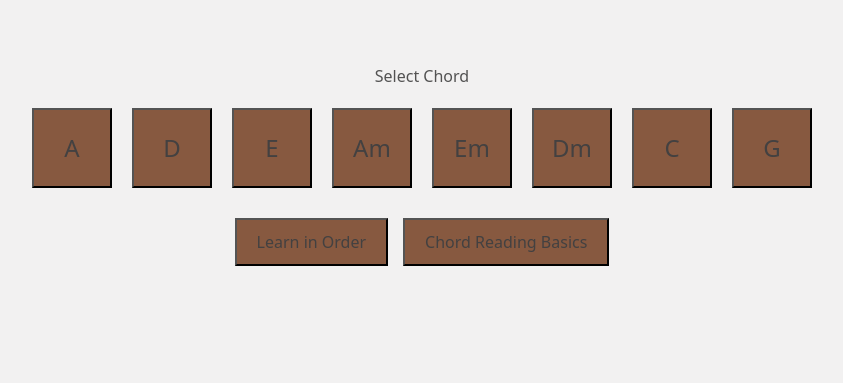
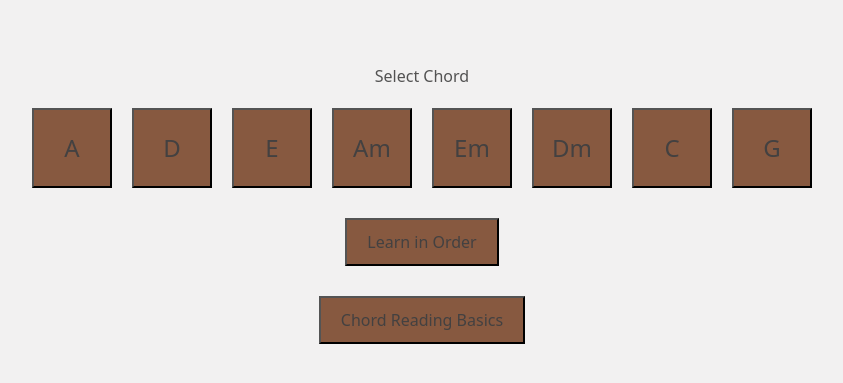
Before and after one commit to SamuelLaki/guitar-learning-app, a Flask app: page /learn in a window 1280 px wide. Shown: the part 46-429 px from the top of the page, without its empty margins (218-1061 px from the left). Run offline with Flask 3, Linux system fonts and the light colour scheme; some libraries are stand-ins or nearby versions.

Commit message:
Make 'Learn in Order' button be linkable to first chord detail page. Changed placement of 'Chord Reading Basics' button.

```diff
--- a/templates/learn.html
+++ b/templates/learn.html
@@ -13,7 +13,11 @@
         {% endfor %}
     </div>
     <div class="chord-actions">
-        <button class="action-button">Learn in Order</button>
+        <form action="{{ url_for('chord_detail', chord_id=1) }}" method="get">
+            <button type="submit" class="action-button">Learn in Order</button>
+        </form>
+    </div>
+    <div class="chord-actions">
         <button class="action-button">Chord Reading Basics</button>
     </div>
 </div>
```
